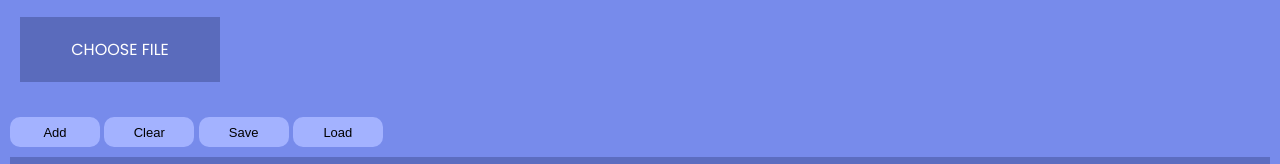
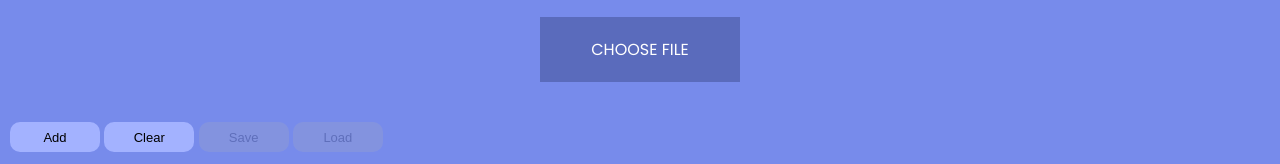
Before and after one commit to mblithium/TS_Tag_Creator, a plain HTML site: page index.html in a window 1280 px wide. Shown: the part 333-497 px from the top of the page. Drawn offline with Linux system fonts and the light colour scheme.

Commit message:
adjust styles

```diff
--- a/index.html
+++ b/index.html
@@ -27,8 +27,8 @@
 
         <button id="createTimestamp" class="timestampBtnStyles" title="Create timestamp">Add</button>
         <button id="clearTimestamp" class="timestampBtnStyles">Clear</button>
-        <button class="timestampBtnStyles" title="Not implemented yet.">Save</button>
-        <button class="timestampBtnStyles" title="Not implemented yet.">Load</button>
+        <button class="timestampBtnStyles notImplemented" title="Not implemented yet.">Save</button>
+        <button class="timestampBtnStyles notImplemented" title="Not implemented yet.">Load</button>
         <h2>Timestamps</h2>
         <div id="timestamps"></div>
     </main>
--- a/public/scripts/script.js
+++ b/public/scripts/script.js
@@ -42,8 +42,6 @@ function saveTimestamps() {
     // TODO: Faz o download dos timestamps para um arquivo de text.
 
 }
-
-// TODO: Arrumar evento de clear não funcionando.
 
 function clearTimestamps() {
     timestamps_Data.timestamps = [];
--- a/public/styles/styles.css
+++ b/public/styles/styles.css
@@ -58,10 +58,11 @@ form#fileselect label {
     display: block;
     padding: 20px 20px;
     width: 200px;
+    min-width: 100px;
     background-color: #5A6BBC;
     text-align: center;
     text-transform: uppercase;
-    margin: 10px;
+    margin: 10px auto;
     cursor: pointer;
 }
 
@@ -83,6 +84,7 @@ h2 {
     border-radius: 10px;
     cursor: pointer;
     font-size: small;
+    margin: 5px 0;
 }
 
 footer {
@@ -91,6 +93,11 @@ footer {
     text-align: center;
     padding: 20px 0;
     color: #fefefe;
+}
+
+.notImplemented {
+    filter: grayscale();
+    opacity: 0.2;
 }
 
 footer a:link {
```
